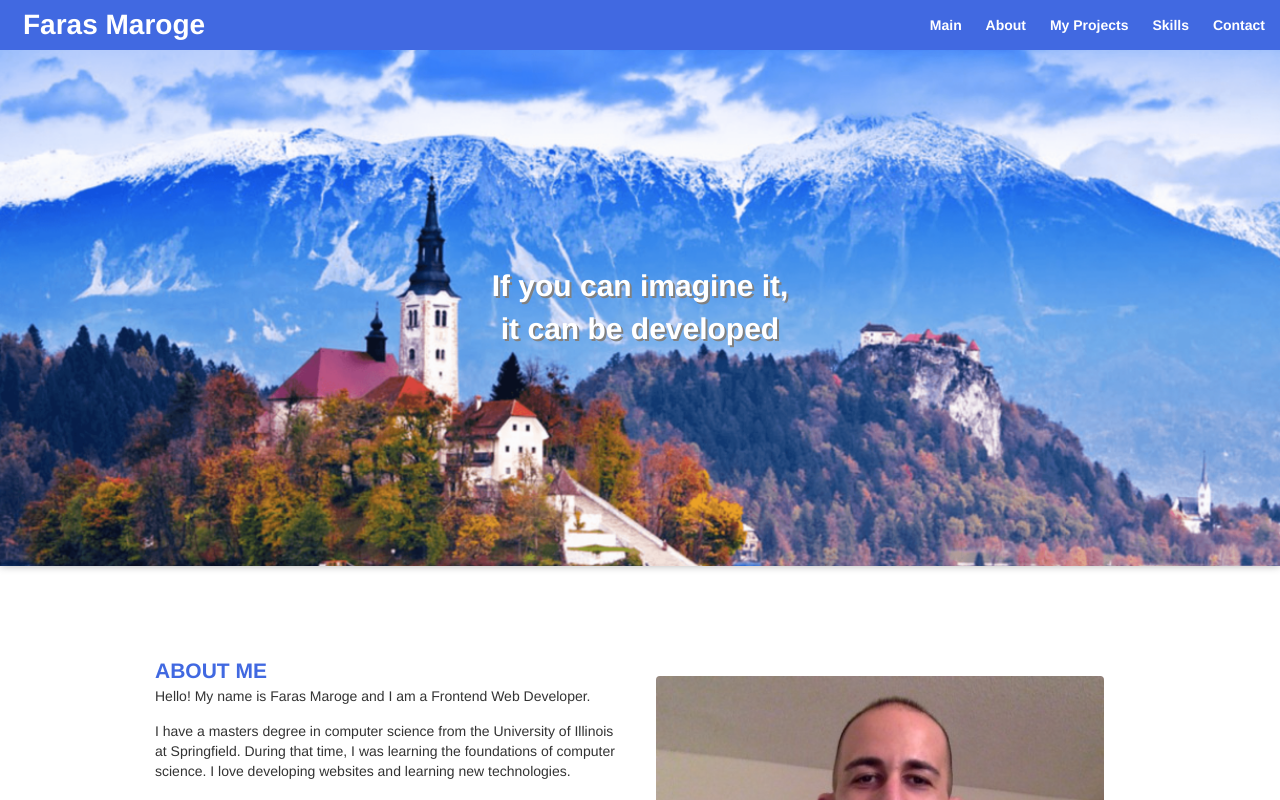
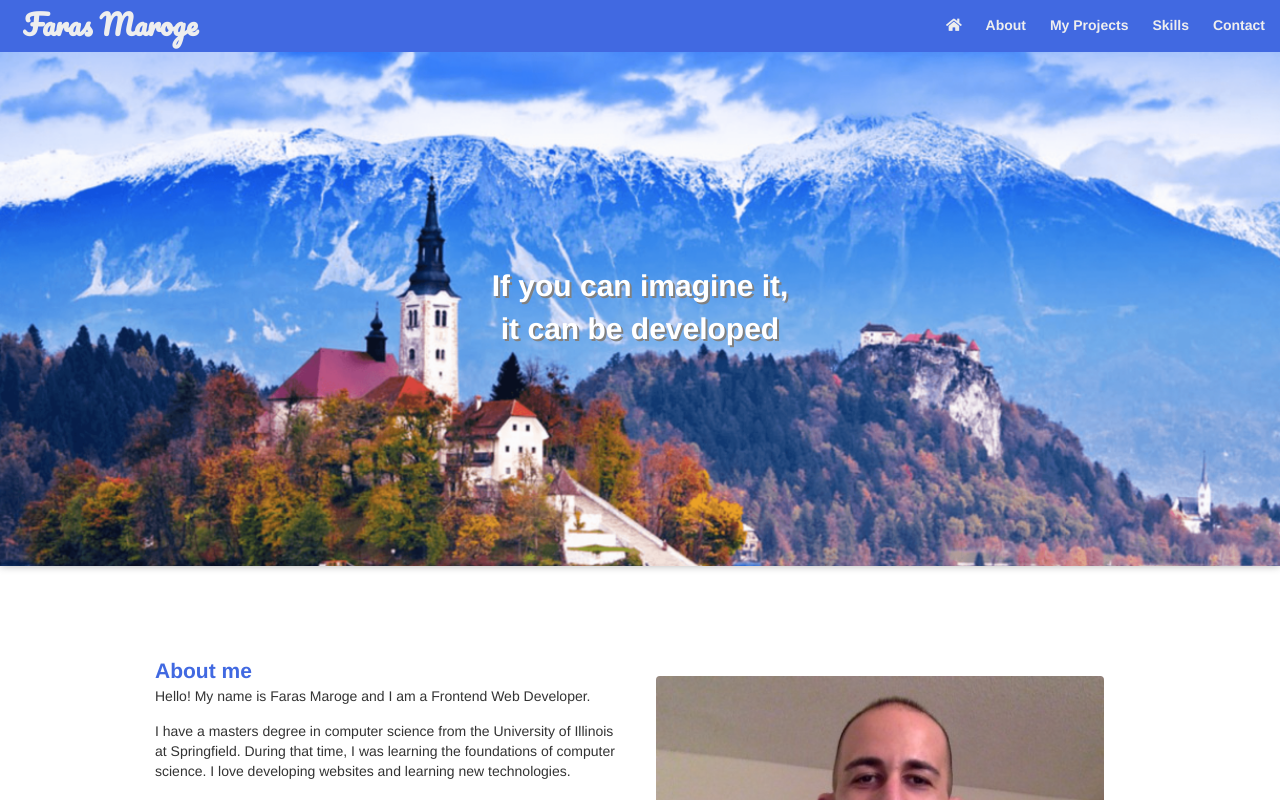
Before and after one commit to marogef/portfolio, a website: page index.html in a window 1280 px wide. Shown: the top 800 px of the page. Drawn offline with nearby package versions, Linux system fonts and the light colour scheme.

Commit message:
portfolio design completed

```diff
--- a/index.html
+++ b/index.html
@@ -7,16 +7,17 @@
     <title>Portfolio</title>
 
     <link href=' https://fonts.googleapis.com/css?family=Nobile' rel='stylesheet' type='text/css'>
+    <link href="https://fonts.googleapis.com/css?family=Pacifico" rel="stylesheet">
     <link rel="stylesheet" href="https://use.fontawesome.com/releases/v5.0.13/css/all.css" integrity="sha384-DNOHZ68U8hZfKXOrtjWvjxusGo9WQnrNx2sqG0tfsghAvtVlRW3tvkXWZh58N9jp" crossorigin="anonymous">
     <link rel="stylesheet" href="main.css">
 </head>
 
 <body>
     <header>
-        <h1>Faras Maroge</h1>
+        <h1><a href="#main" class="selected">Faras Maroge</a></h1>
         <section class="navigation">
             <ul>
-                <li><a href="#main" class="selected">Main</a></li>
+                <li><a href="#main" class="selected"><i class="fas fa-home"></i></a></li>
                 <li><a href="#about-me">About</a></li>
                 <li><a href="#my-projects">My Projects</a></li>
                 <li><a href="#my-skills">Skills</a></li>
@@ -190,7 +191,7 @@
         </section>
     </section>
     <footer class="footer ">
-        <p>&copy; 2017 Faras M</p>
+        <p>&copy; 2018 Faras Maroge</p>
     </footer>
     <script src="https://ajax.googleapis.com/ajax/libs/jquery/3.3.1/jquery.min.js"></script>
     <script src="smooth-scroll.js"></script>
--- a/main.css
+++ b/main.css
@@ -81,7 +81,7 @@ header {
     left: 0;
 }
 
-header h1 {
+header h1  {
     text-align: left;
     display: inline-block;
     width: 49%;
@@ -89,7 +89,15 @@ header h1 {
     color: white;
     padding-left: 18px;
 }
-
+header h1 a{
+    color: #eee;
+    text-decoration: none;
+    font-family: 'Pacifico', cursive;
+}
+header h1 a:hover{
+    text-decoration: underline;
+    color: white;
+}
 header .navigation {
     display: inline-block;
     text-align: right;
@@ -109,7 +117,7 @@ header .navigation li {
 
 header .navigation a {
     font-weight: 800;
-    color: white;
+    color: #eee;
     text-decoration: none;
 }
 
@@ -117,16 +125,16 @@ header .navigation a {
 
 header .navigation a:link,
 header .navigation a:visited {
-    color: white;
+    color: #eee;
 }
 
 header .navigation a:hover,
 header .navigation a:focus {
-    color: brown;
+    color: white;
 }
 
 header .navigation a:active {
-    color: white;
+    color: #eee;
 }
 
 
@@ -177,7 +185,6 @@ header .navigation a:active {
 }
 
 .about h2 {
-    text-transform: uppercase;
     color: royalblue;
 }
 
@@ -230,7 +237,6 @@ header .navigation a:active {
 .projects h2 {
     margin-top: 1rem;
     margin-bottom: 1rem;
-    text-transform: uppercase;
     color: royalblue;
 }
 
@@ -312,9 +318,6 @@ header .navigation a:active {
 }
 
 .skills h2 {
-    text-transform: uppercase;
-    color: royalblue;
-    text-transform: uppercase;
     color: royalblue;
 }
 
@@ -391,7 +394,6 @@ header .navigation a:active {
 .contact h2 {
     margin-top: 1rem;
     margin-bottom: 1rem;
-    text-transform: uppercase;
     color: white;
 }
 
```
